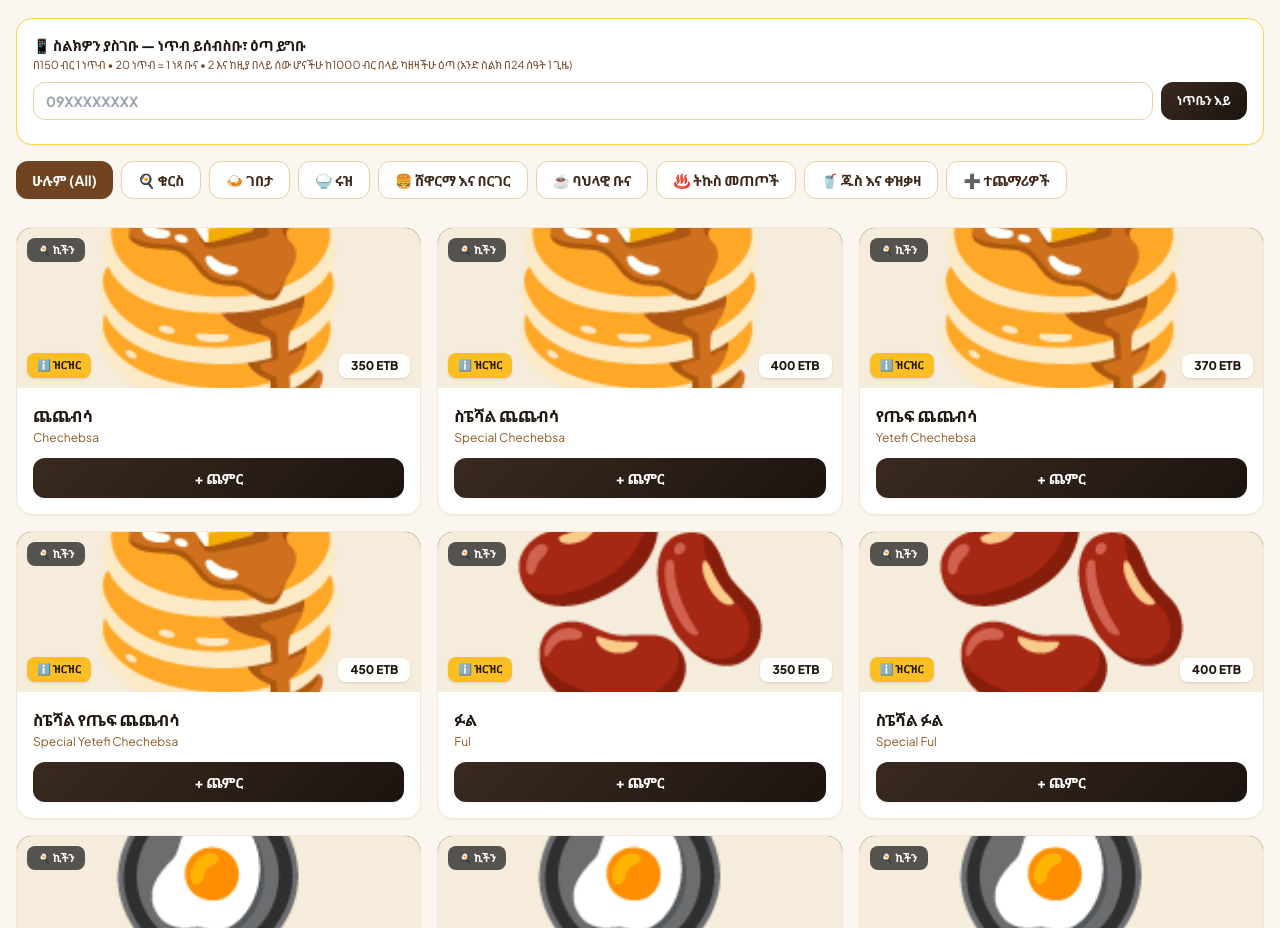
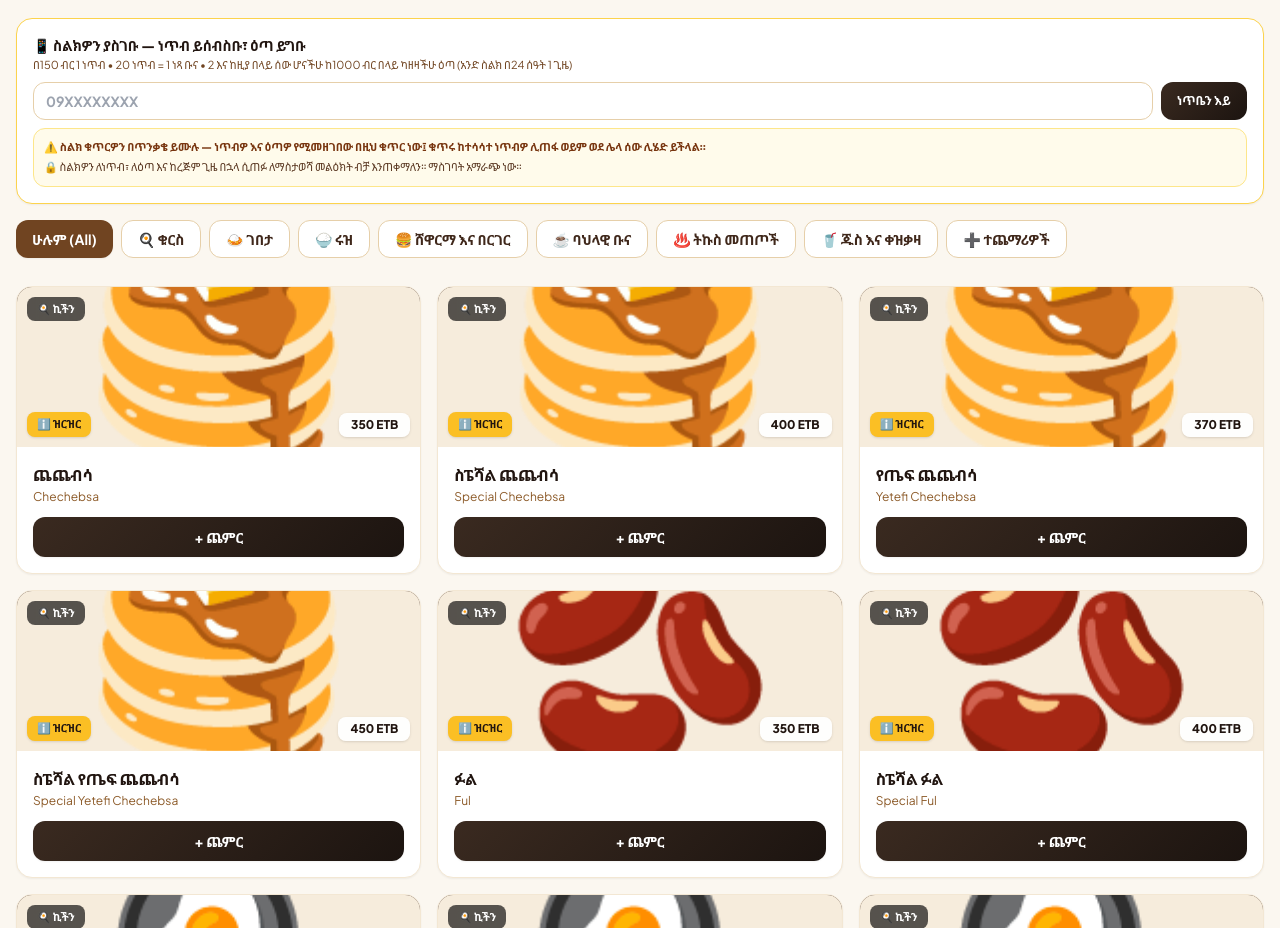
Before and after one commit to alemuteshaletaye-cell/-, a plain HTML site: page index.html in a window 1280 px wide. Shown: the part 840-1768 px from the top of the page. Drawn offline with nearby package versions, Linux system fonts and the light colour scheme; no server answers.

Commit message:
Update index.html

```diff
--- a/index.html
+++ b/index.html
@@ -327,6 +327,10 @@
             <button onclick="lookupMyPoints()" class="brand-gradient text-white text-xs font-extrabold px-4 rounded-xl">ነጥቤን እይ</button>
           </div>
           <div id="cust-points" class="mt-2 text-xs font-bold text-emerald-900"></div>
+          <div class="mt-2 space-y-1 rounded-xl bg-amber-50 border border-amber-200 p-2.5">
+            <p class="text-[11px] font-extrabold text-amber-900">⚠️ ስልክ ቁጥርዎን በጥንቃቄ ይሙሉ — ነጥብዎ እና ዕጣዎ የሚመዘገበው በዚህ ቁጥር ነው፤ ቁጥሩ ከተሳሳተ ነጥብዎ ሊጠፋ ወይም ወደ ሌላ ሰው ሊሄድ ይችላል።</p>
+            <p class="text-[11px] text-emerald-800">🔒 ስልክዎን ለነጥብ፣ ለዕጣ እና ከረጅም ጊዜ በኋላ ሲጠፉ ለማስታወሻ መልዕክት ብቻ እንጠቀማለን። ማስገባት አማራጭ ነው።</p>
+          </div>
         </div>
 
         <!-- Category Filters -->
@@ -3255,7 +3259,7 @@ function pinHash(str) {
 // ---- Staff Google sign-in (Firebase Auth) ----
 // የሰራተኞች Gmail አድራሻዎች (ተመሳሳዩ በ Firebase Rules ውስጥም መኖር አለበት)
 const STAFF_EMAILS = {
-  owner:   ['teshaletayealemeu@gmail.com'],
+  owner:   ['teshaletayealemu@gmail.com'],
   cashier: [],
   kitchen: [],
   barista: []
```
